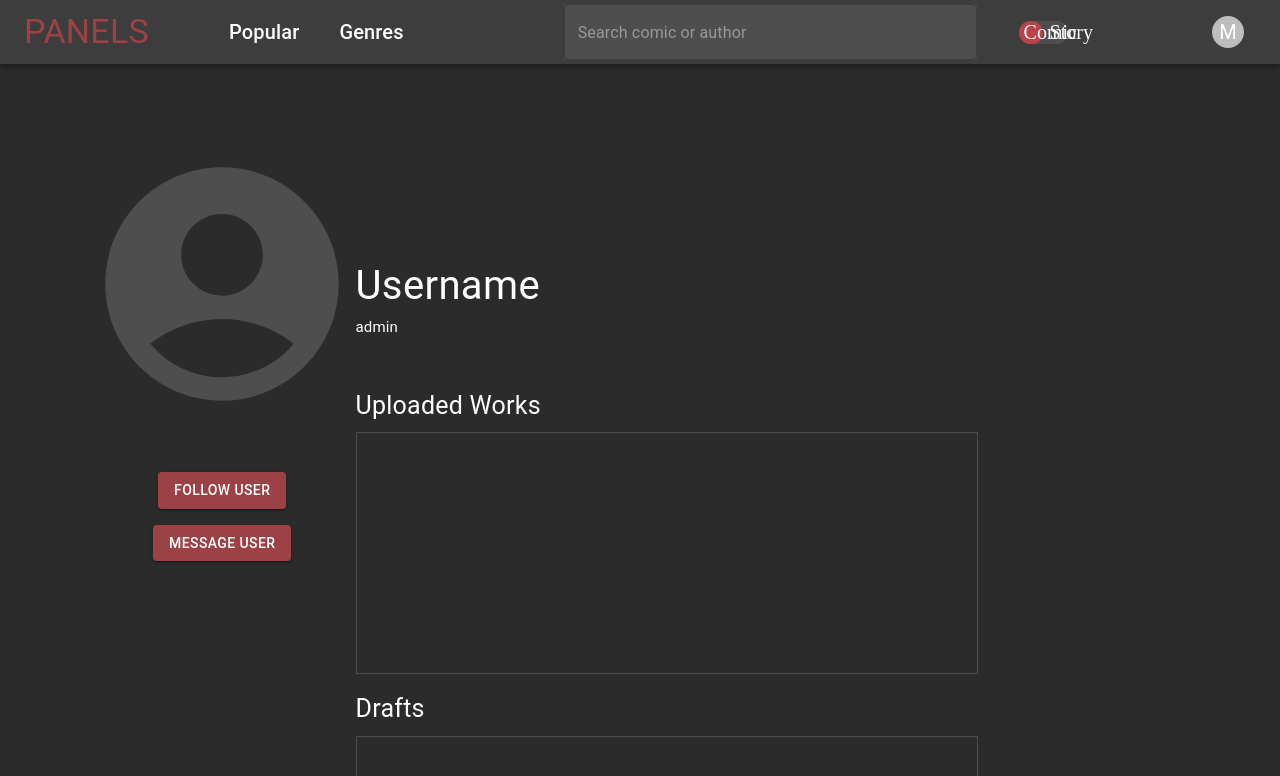
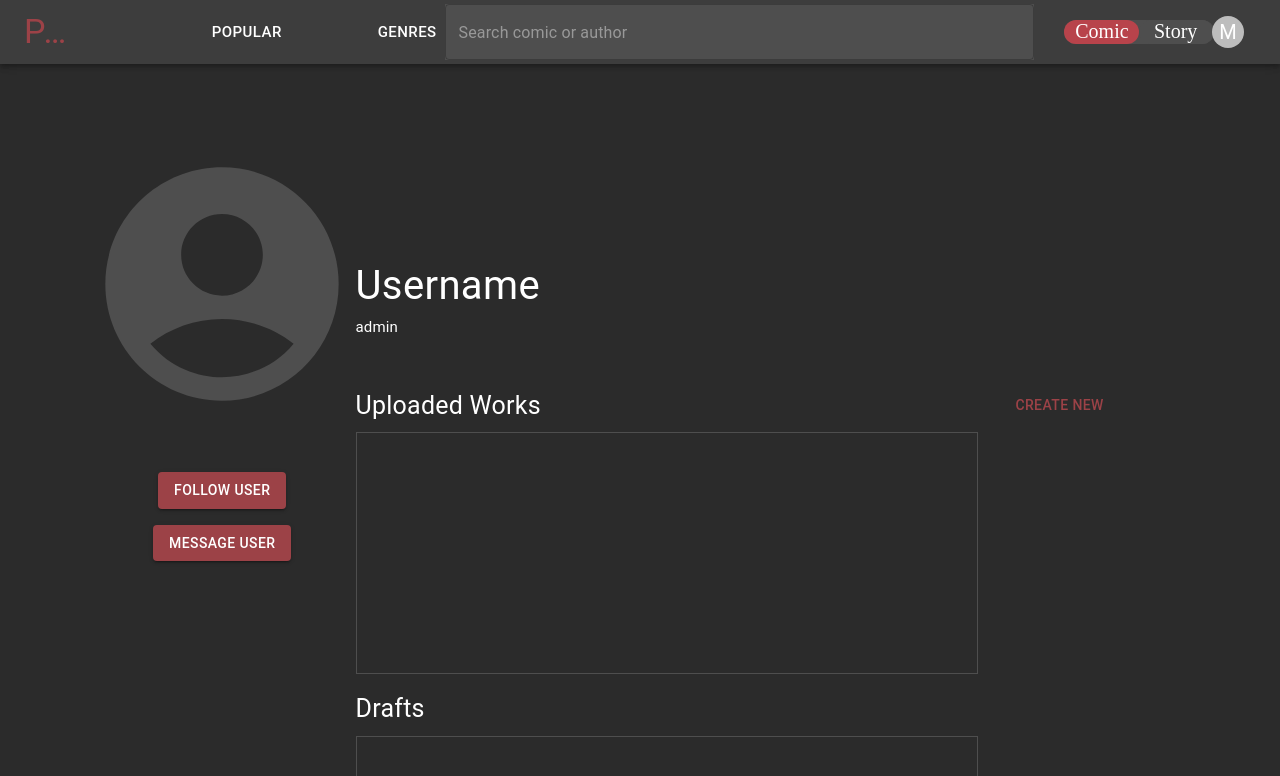
Before and after one commit to CobyYee/Panels, a React (Create React App) app in the folder client/: page /profile in a window 1280 px wide. Shown: the top 776 px of the page. Built offline with nearby package versions, Linux system fonts and the light colour scheme.

Commit message:
Added createNew button in ProfileScreen. Swapped Popular and Genres in Banner for actual Button components. Adjusted css of all banner elements to match

```diff
--- a/client/src/App.css
+++ b/client/src/App.css
@@ -100,6 +100,9 @@ html, body {
   background-color: #4E4E4E;
   display: flex;
   width: 24%;
+  min-width: 150px;
+  max-width: 10vw;
+  height: 3vh;
   border-radius: 15px;
   left: 20%;
 }
@@ -111,7 +114,7 @@ html, body {
   width: 50%;
   text-align: center;
   justify-content: center;
-  left: 20%;
+  left: 15%;
 }
 
 #story-selector {
@@ -120,5 +123,5 @@ html, body {
   width: 50%;
   font-size: 20px;
   text-align: center;
-  left: 25%
+  left: 20%
 }
--- a/client/src/components/Banner.js
+++ b/client/src/components/Banner.js
@@ -1,4 +1,4 @@
-import { Typography, Box, TextField, Menu, MenuItem, IconButton, Avatar, AppBar, Toolbar } from '@mui/material';
+import { Typography, Box, TextField, Menu, MenuItem, IconButton, Avatar, AppBar, Toolbar, Button } from '@mui/material';
 import React from 'react';
 import { useNavigate } from "react-router-dom";
 import ContentContext from '../content'
@@ -131,38 +131,36 @@ export default function Banner() {
                         noWrap
                         component="div"
                         sx={{ display: { xs: 'none', sm: 'block' }, color: '#9c4247' }}
-                        pr={10}>
+                        pr={15}>
                             PANELS
                     </Typography>
-                    <Typography
-                        onClick={() => navigate('/listscreen/')}
-                        variant="h6"
-                        noWrap
-                        component="div"
-                        sx={{ display: { xs: 'none', sm: 'block' } }}
-                        pr={5}>
-                            Popular
-                    </Typography>
-                    <Typography
-                        onClick={() => navigate('/listscreen/')}
-                        variant="h6"
-                        noWrap
-                        component="div"
-                        sx={{ display: { xs: 'none', sm: 'block' } }}
-                        pr={20}
-                    >
-                        Genres
-                    </Typography>
+                    <Box pr={10}>
+                        <Button
+                            fullWidth
+                            onClick={() => navigate('/listscreen/')}
+                            sx={{ color: 'white', fontSize: 15 }}>
+                                Popular
+                        </Button>
+                    </Box>
+                    <Box pr={0}>
+                        <Button
+                            onClick={() => navigate('/listscreen/')}
+                            sx={{ color: 'white', fontSize: 15 }}>
+                                Genres
+                        </Button>
+                    </Box>
+                    <Box sx= {{ width: '100%', maxWidth: '55vw', display: 'flex', justifyContent: 'center' }}>
                     <TextField
                         placeholder = "Search comic or author"
                         sx = {{
-                            flexGrow: .4,
-                            width: '30%',
+                            width: '100%',
+                            maxWidth: '50vw',
                             bgcolor: '#4E4E4E',
                             border: 'none',
                             input: {color: 'white'}
                         }}>
                     </TextField>
+                    </Box>
                     <Box sx={{ flexGrow: 1 }}>
                     {
                         contentButton
--- a/client/src/components/ProfileScreen.js
+++ b/client/src/components/ProfileScreen.js
@@ -30,6 +30,7 @@ export default function ProfileScreen() {
                     </Grid>
                     <Grid item pt={6} xs={12} sx={{ display: 'flex', verticalAlign: 'center' }}>
                         <Typography sx={{ color: 'white', fontSize: 25 }}>Uploaded Works</Typography>
+                        <Button sx={{ color: '#9c4247', "&:hover": { color: 'red' }, position: 'relative', left: '75%' }}>Create New</Button>
                     </Grid>
                     <Grid item pt={1} xs={12} sx={{ display: 'flex', verticalAlign: 'center' }}>
                         <Box sx={{ border: 1, borderColor: '#4e4e4e', width: '100%', height: 350, maxHeight: '30vh' }}></Box>
```
